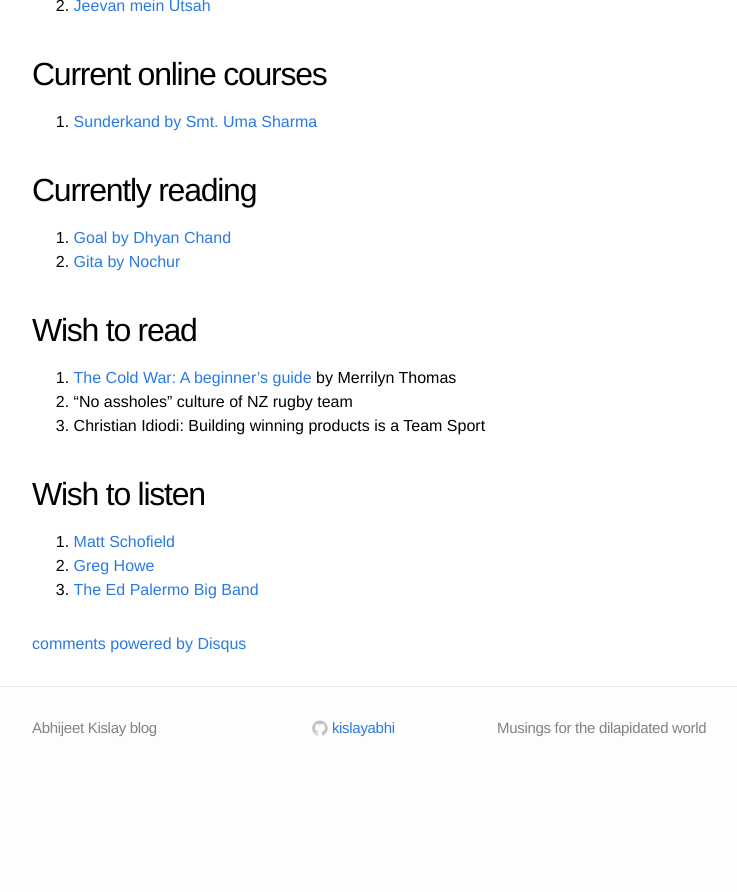
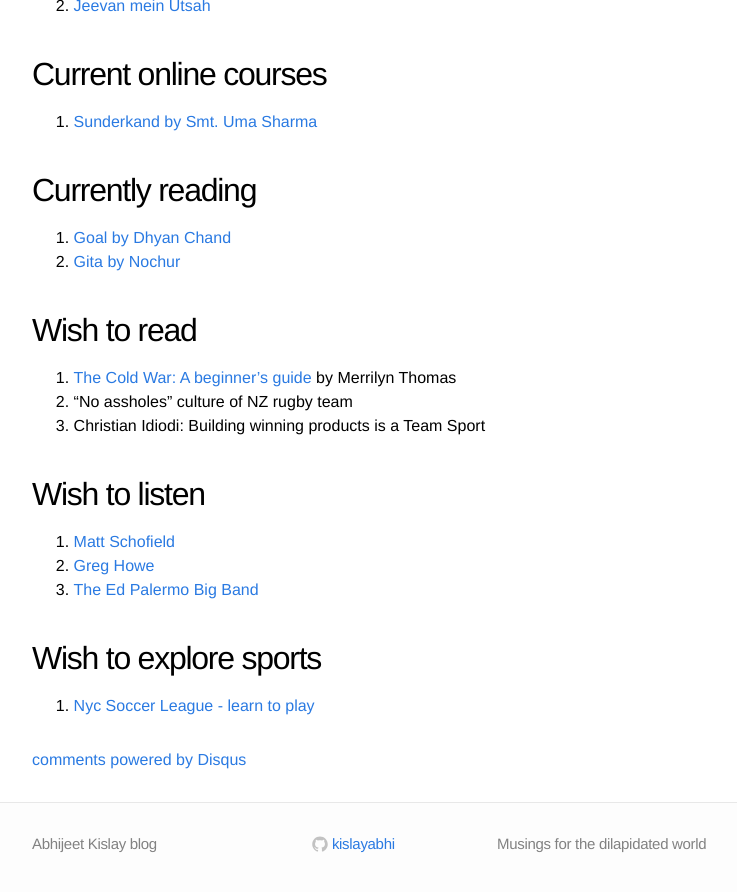
Before and after one commit to kislayabhi/kislayabhi.github.io, a Jekyll site: the page built from _posts/2024-7-23-My-personal-playlist.md, in a window 1280 px wide and 900 px high, scrolled down 1827 px. Shown: the top 892 px of the window, without its empty margins (208-945 px from the left). Built offline with Jekyll 4.4.1, drawn with Linux system fonts in a browser that asks for light colours; comment, search, counter and statistics services are not loaded; before the commit the page ends 2611 px from its top, so only the background shows below that.

Commit message:
Update 2024-7-23-My-personal-playlist.md

```diff
--- a/_posts/2024-7-23-My-personal-playlist.md
+++ b/_posts/2024-7-23-My-personal-playlist.md
@@ -73,3 +73,6 @@ I have since very recently started realizing that there are certain things out t
 1. [Matt Schofield](https://music.youtube.com/channel/UCJa1nIOOZ4HVM5v5ptCZAVw?si=anvwftx_RSbgz0kn)
 2. [Greg Howe](https://music.youtube.com/channel/UCrLnkg-SiP0WpZrt1CZpTLA?si=hbhybO7SAW6Adb3v)
 3. [The Ed Palermo Big Band](https://music.youtube.com/channel/UCxptQ3TtgatX4DnVUWeCZ5A?si=HFnzb83dcvqdS8Et)
+
+## Wish to explore sports
+1. [Nyc Soccer League - learn to play](https://www.betterplayer.com/)
```
